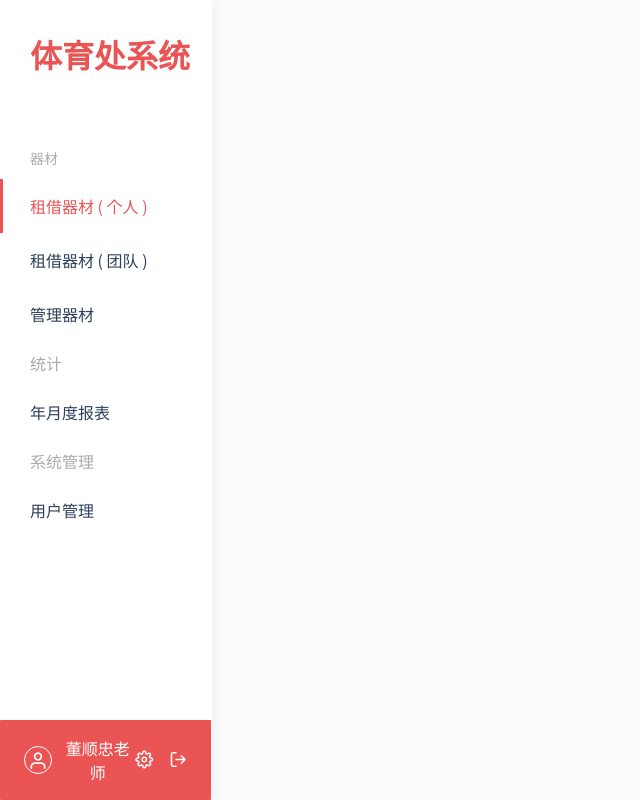
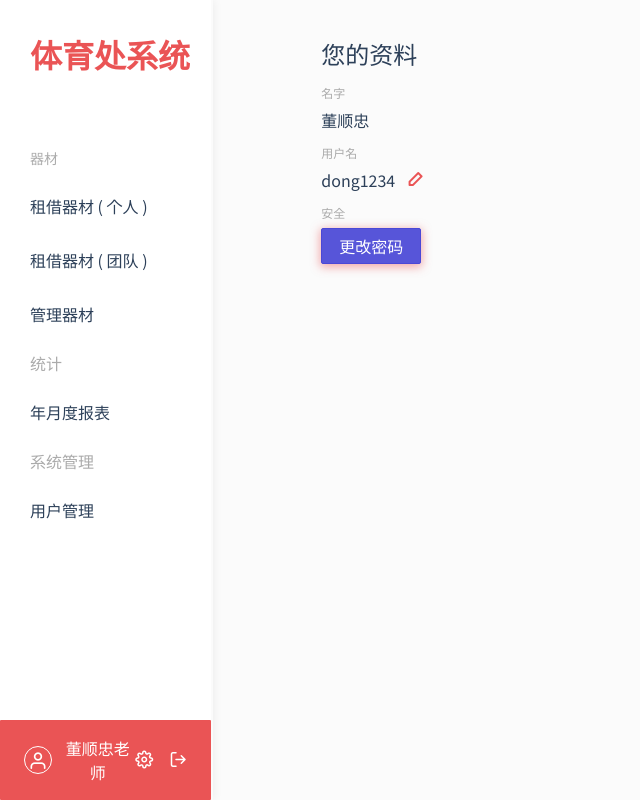
Before and after one commit to MechFroG88/Humble-Sports, a Vue app in the folder client/: page /settings in a window 1280 px wide. Before the commit this address led to /. Shown: the whole page, without its empty margins (0-640 px from the left). Built offline with nearby package versions, Linux system fonts and the light colour scheme.

Commit message:
Update settings page

```diff
--- a/client/src/assets/scss/style.scss
+++ b/client/src/assets/scss/style.scss
@@ -10,7 +10,8 @@
 @import 'components/modal';
 
 // pages
-@import "pages/login";
+@import 'pages/login';
+@import 'pages/settings';
 @import 'pages/homepage';
 @import 'pages/rent/main';
 @import 'pages/rent/addNew';
--- a/client/src/pages/settings.vue
+++ b/client/src/pages/settings.vue
@@ -45,6 +45,8 @@
 </template>
 
 <script>
+import pwModal from '@/components/modal';
+
 export default {
   components: {
     pwModal
```
